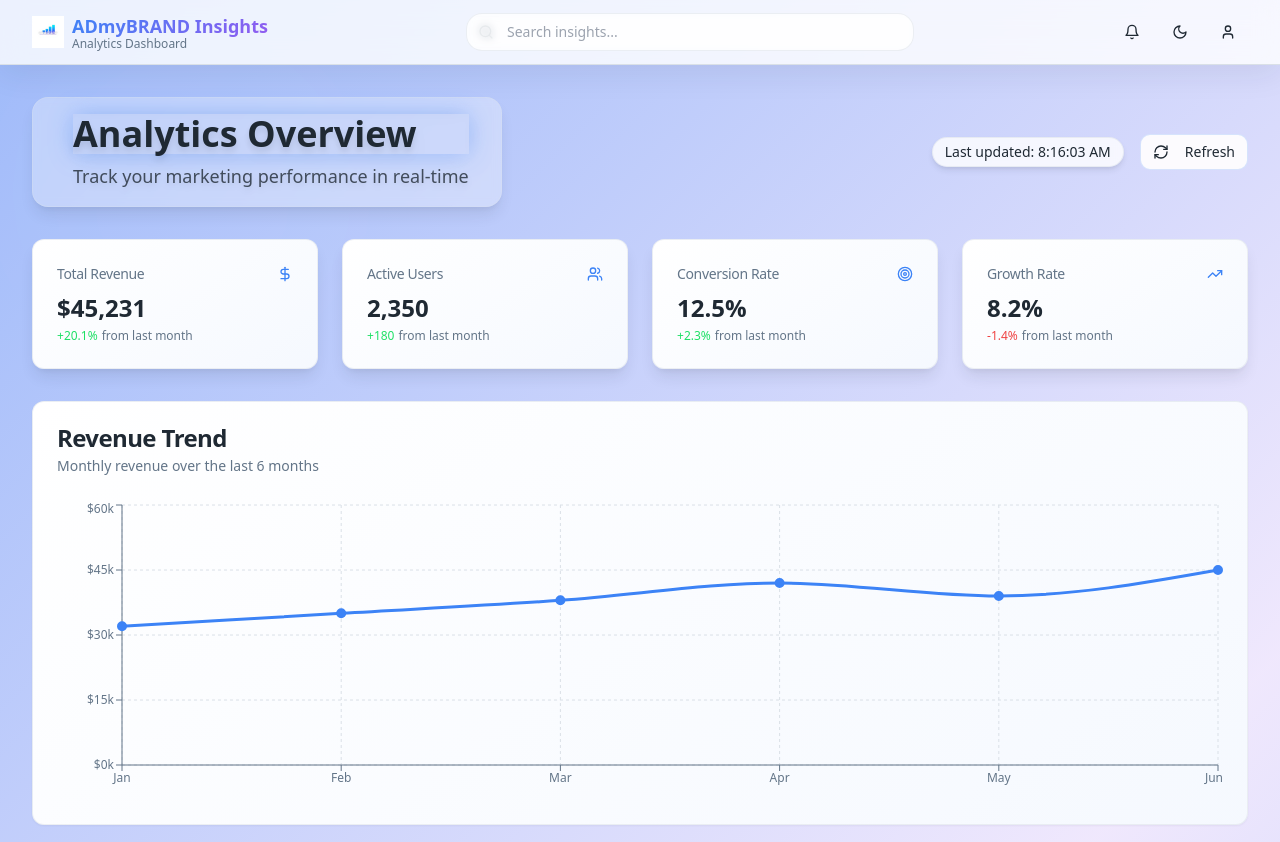
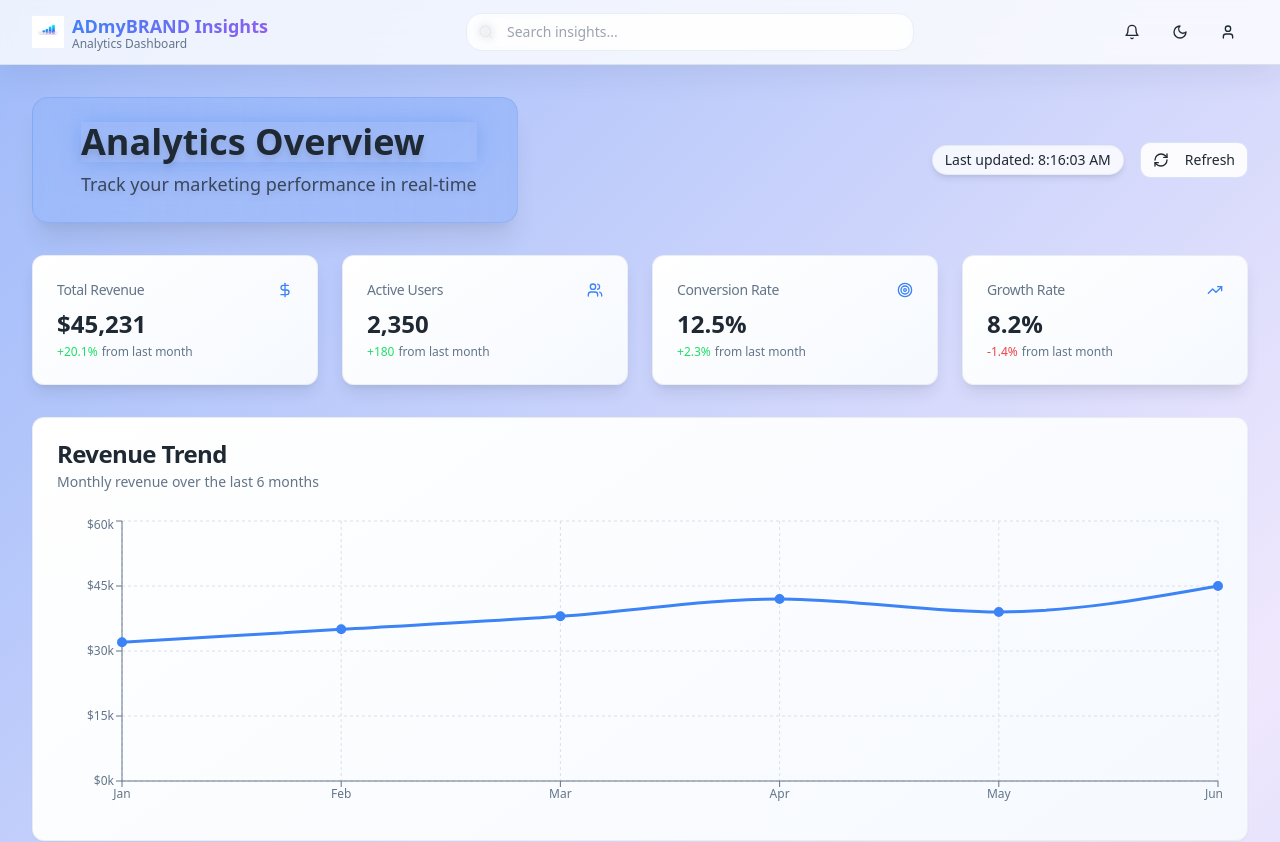
Before and after one commit to itzraghavg9104/admybrand-visuals, a React (Vite) app: page / in a window 1280 px wide. Shown: the top 842 px of the page. Built offline with nearby package versions, Linux system fonts and the light colour scheme.

Commit message:
Refine Analytics Overview styling
Adjusted the styling of the "Analytics Overview" section to use a rounded rectangle with the text slightly shifted to the right for improved aesthetics.

```diff
--- a/src/pages/Index.tsx
+++ b/src/pages/Index.tsx
@@ -45,7 +45,7 @@ const Index = () => {
       <div className="space-y-8 animate-fade-in relative z-10">
         {/* Header */}
         <div className="flex flex-col sm:flex-row justify-between items-start sm:items-center gap-4 relative z-10">
-          <div className="space-y-2 bg-card/30 backdrop-blur-sm border border-border/30 rounded-2xl px-8 py-4 shadow-lg">
+          <div className="space-y-2 bg-gradient-to-r from-primary/10 to-primary/20 backdrop-blur-md border border-primary/20 rounded-2xl px-10 py-6 shadow-xl hover:shadow-2xl transition-all duration-300 hover:scale-[1.02]">
             <h1 className="text-4xl font-bold text-foreground drop-shadow-lg animate-glow ml-2">
               Analytics Overview
             </h1>
```
